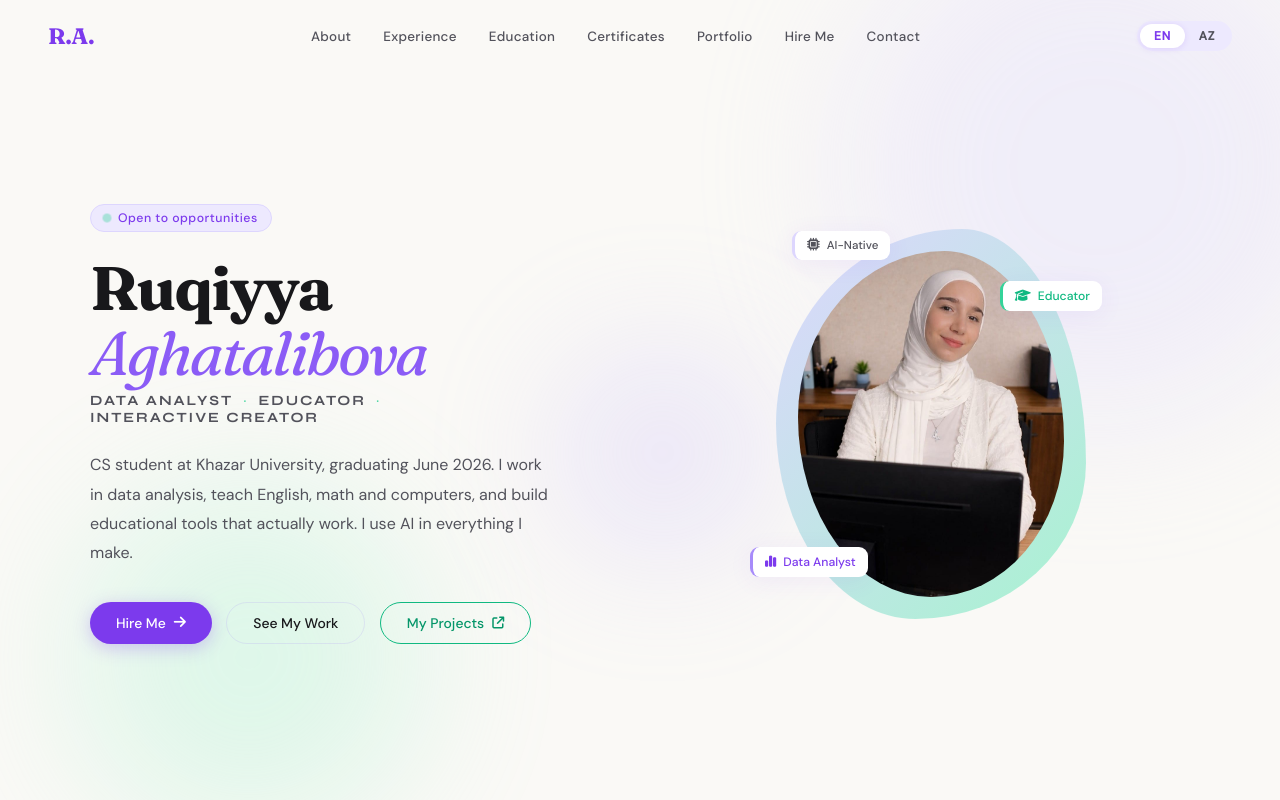
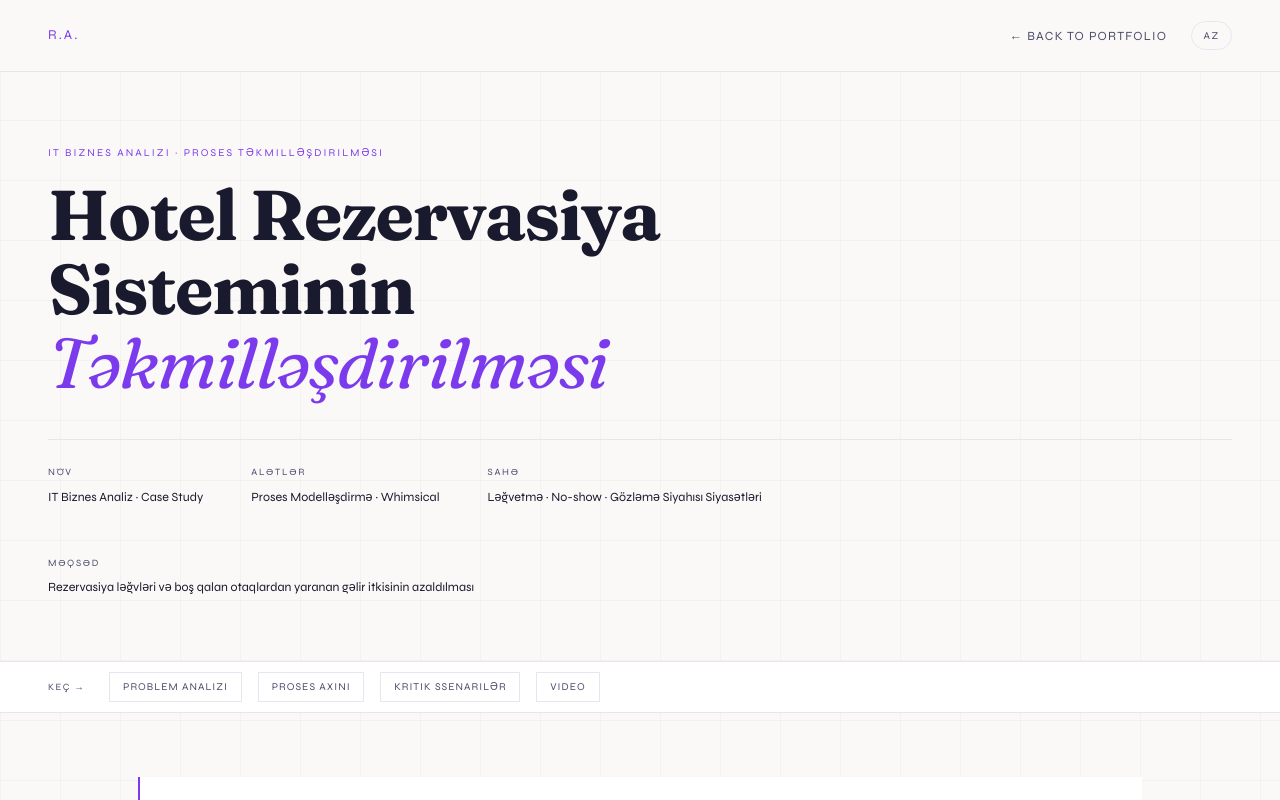
Before and after one commit to 2005RA/Personal-Website, a React (Vite) app: page /Personal-Website/projects/hotel-reservation in a window 1280 px wide. Before the commit this address led to /. Shown: the top 800 px of the page. Built offline with nearby package versions, Linux system fonts and the light colour scheme.

Commit message:
Update main.jsx

```diff
--- a/src/main.jsx
+++ b/src/main.jsx
@@ -7,7 +7,7 @@ import App from './App.jsx'
 // idempotent (e.g. they create Chart.js instances on mount) — StrictMode's
 // double-invoke-effects-in-dev behavior would break them.
 ReactDOM.createRoot(document.getElementById('root')).render(
-  <BrowserRouter>
-    <App />
-  </BrowserRouter>,
+  <BrowserRouter basename="/Personal-Website">
+  <App />
+</BrowserRouter>
 )
```
